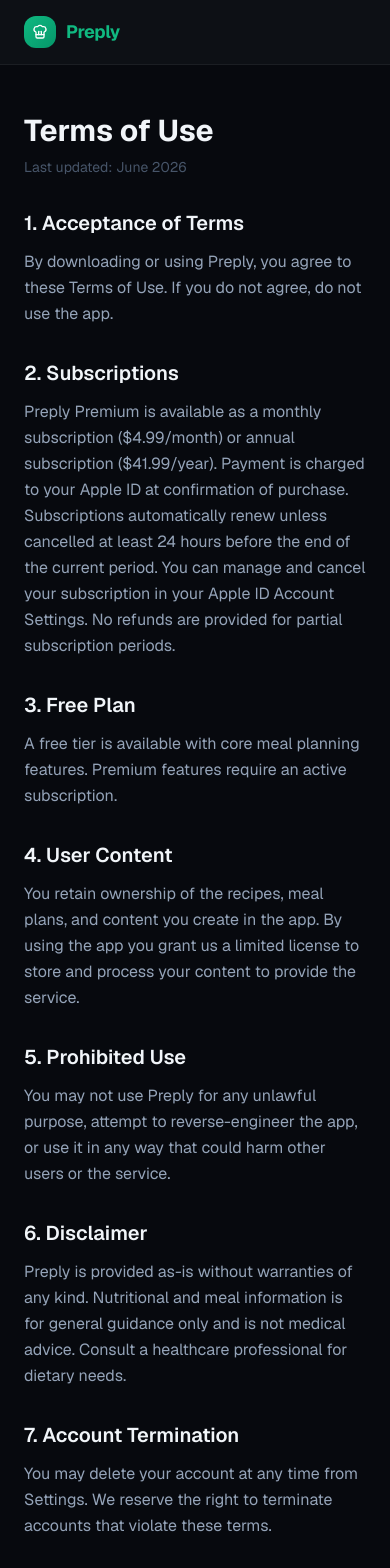
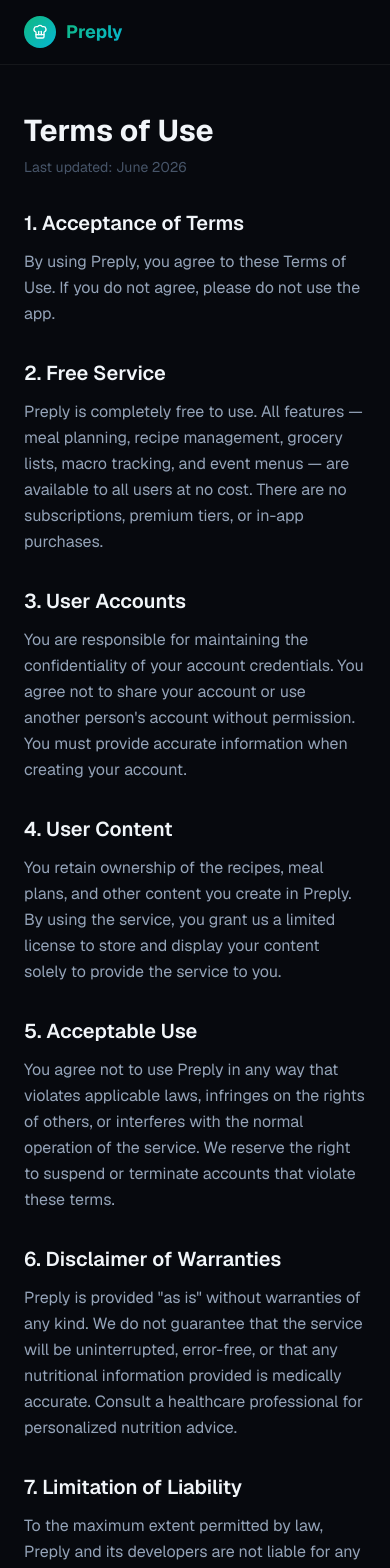
Before and after one commit to domg1821/Preply, a Next.js app: page /terms in a window 390 px wide. Shown: the top 1568 px of the page. Built offline with nearby package versions, Linux system fonts and the light colour scheme.

Commit message:
Build 26: mobile fixes, landing page redesign, clean up privacy/terms
- Bump BUILD_NUMBER to 26
- Remove IAP/subscription references from privacy and terms pages
- All features described as free with no in-app purchases

```diff
--- a/codemagic.yaml
+++ b/codemagic.yaml
@@ -7,7 +7,7 @@
         - app_store_credentials
         - preply_secrets
       vars:
-        BUILD_NUMBER: 25
+        BUILD_NUMBER: 26
       xcode: latest
       cocoapods: default
     scripts:
--- a/src/app/privacy/page.tsx
+++ b/src/app/privacy/page.tsx
@@ -6,48 +6,62 @@
 export default function PrivacyPage() {
   return (
     <div className="min-h-screen flex flex-col" style={{ background: 'var(--bg)' }}>
-      <header className="sticky top-0 z-50 flex items-center gap-3 px-6 py-4 border-b border-[var(--border)]"
-        style={{ background: 'rgba(14,17,23,0.95)', backdropFilter: 'blur(12px)' }}>
+      <header className="sticky top-0 z-50 flex items-center gap-3 px-6 py-4 border-b"
+        style={{ background: 'rgba(7,9,14,0.95)', backdropFilter: 'blur(16px)', borderColor: 'var(--border)' }}>
         <Link href="/" className="flex items-center gap-2.5">
-          <div className="w-8 h-8 rounded-xl flex items-center justify-center"
-            style={{ background: 'linear-gradient(135deg, #10B981, #059669)' }}>
+          <div className="w-8 h-8 rounded-2xl flex items-center justify-center"
+            style={{ background: 'linear-gradient(135deg, #10B981, #06B6D4)' }}>
             <ChefHat size={16} className="text-white" />
           </div>
-          <span className="text-lg font-bold tracking-tight" style={{ color: '#10B981' }}>Preply</span>
+          <span className="text-lg font-bold gradient-text">Preply</span>
         </Link>
       </header>
+
       <main className="flex-1 max-w-3xl mx-auto px-6 py-12 w-full">
         <h1 className="text-3xl font-bold text-[var(--text)] mb-2">Privacy Policy</h1>
-        <p className="text-sm text-[var(--text-muted)] mb-8">Last updated: June 2026</p>
-        <div className="space-y-8 text-[var(--text-dim)]">
+        <p className="text-sm mb-8" style={{ color: 'var(--text-muted)' }}>Last updated: June 2026</p>
+
+        <div className="space-y-8" style={{ color: 'var(--text-dim)' }}>
           <section>
             <h2 className="text-xl font-semibold text-[var(--text)] mb-3">1. Information We Collect</h2>
-            <p className="leading-relaxed">We collect your email address and password when you create an account, and the meal plans, recipes, and grocery lists you create in the app. We also collect basic usage data to improve the app.</p>
+            <p className="leading-relaxed">We collect your email address and password when you create an account, and the meal plans, recipes, grocery lists, and nutrition logs you create in the app. We also collect basic usage data to improve the service.</p>
           </section>
+
           <section>
             <h2 className="text-xl font-semibold text-[var(--text)] mb-3">2. How We Use Your Information</h2>
-            <p className="leading-relaxed">We use your information to provide the Preply service, process subscription payments, send transactional emails such as password resets, and respond to support requests. We do not sell your personal information.</p>
+            <p className="leading-relaxed">We use your information solely to provide and improve the Preply service — including syncing your data across devices, sending transactional emails such as password resets, and responding to support requests. We do not sell your personal information to third parties.</p>
           </section>
+
           <section>
-            <h2 className="text-xl font-semibold text-[var(--text)] mb-3">3. In-App Purchases</h2>
-            <p className="leading-relaxed">Premium subscriptions purchased through the iOS app are processed by Apple. We do not store your payment card information. Subscription management is handled through your Apple ID Account Settings.</p>
+            <h2 className="text-xl font-semibold text-[var(--text)] mb-3">3. Payments</h2>
+            <p className="leading-relaxed">Preply is free to use and does not currently offer in-app purchases or paid subscriptions. We do not collect or store any payment information.</p>
           </section>
+
           <section>
             <h2 className="text-xl font-semibold text-[var(--text)] mb-3">4. Data Storage</h2>
             <p className="leading-relaxed">Your data is stored securely using Supabase on AWS infrastructure with industry-standard encryption in transit and at rest.</p>
           </section>
+
           <section>
             <h2 className="text-xl font-semibold text-[var(--text)] mb-3">5. Data Deletion</h2>
-            <p className="leading-relaxed">You can delete your account and all associated data at any time from Settings in the app. Deletion is permanent and cannot be undone.</p>
+            <p className="leading-relaxed">You can delete your account and all associated data at any time from the Settings screen in the app. Deletion is permanent and cannot be undone.</p>
           </section>
+
           <section>
-            <h2 className="text-xl font-semibold text-[var(--text)] mb-3">6. Contact</h2>
-            <p className="leading-relaxed">For privacy questions, contact us at <a href="mailto:domgbp21@gmail.com" className="text-[#10B981] hover:underline">domgbp21@gmail.com</a>.</p>
+            <h2 className="text-xl font-semibold text-[var(--text)] mb-3">6. Third-Party Services</h2>
+            <p className="leading-relaxed">We use Supabase for authentication and data storage. Their privacy practices are governed by the <a href="https://supabase.com/privacy" target="_blank" rel="noopener noreferrer" className="hover:underline" style={{ color: '#10B981' }}>Supabase Privacy Policy</a>.</p>
+          </section>
+
+          <section>
+            <h2 className="text-xl font-semibold text-[var(--text)] mb-3">7. Contact</h2>
+            <p className="leading-relaxed">For privacy questions, contact us at <a href="mailto:domgbp21@gmail.com" className="hover:underline" style={{ color: '#10B981' }}>domgbp21@gmail.com</a>.</p>
           </section>
         </div>
       </main>
-      <footer className="border-t border-[var(--border)] px-6 py-6 text-center text-sm text-[var(--text-muted)]">
-        © {new Date().getFullYear()} Preply · <Link href="/terms" className="hover:text-white transition-colors">Terms of Use</Link>
+
+      <footer className="border-t px-6 py-6 text-center text-sm" style={{ borderColor: 'var(--border)', color: 'var(--text-muted)' }}>
+        © {new Date().getFullYear()} Preply ·{' '}
+        <Link href="/terms" className="hover:text-white transition-colors">Terms of Use</Link>
       </footer>
     </div>
   );
--- a/src/app/terms/page.tsx
+++ b/src/app/terms/page.tsx
@@ -6,56 +6,72 @@
 export default function TermsPage() {
   return (
     <div className="min-h-screen flex flex-col" style={{ background: 'var(--bg)' }}>
-      <header className="sticky top-0 z-50 flex items-center gap-3 px-6 py-4 border-b border-[var(--border)]"
-        style={{ background: 'rgba(14,17,23,0.95)', backdropFilter: 'blur(12px)' }}>
+      <header className="sticky top-0 z-50 flex items-center gap-3 px-6 py-4 border-b"
+        style={{ background: 'rgba(7,9,14,0.95)', backdropFilter: 'blur(16px)', borderColor: 'var(--border)' }}>
         <Link href="/" className="flex items-center gap-2.5">
-          <div className="w-8 h-8 rounded-xl flex items-center justify-center"
-            style={{ background: 'linear-gradient(135deg, #10B981, #059669)' }}>
+          <div className="w-8 h-8 rounded-2xl flex items-center justify-center"
+            style={{ background: 'linear-gradient(135deg, #10B981, #06B6D4)' }}>
             <ChefHat size={16} className="text-white" />
           </div>
-          <span className="text-lg font-bold tracking-tight" style={{ color: '#10B981' }}>Preply</span>
+          <span className="text-lg font-bold gradient-text">Preply</span>
         </Link>
       </header>
+
       <main className="flex-1 max-w-3xl mx-auto px-6 py-12 w-full">
         <h1 className="text-3xl font-bold text-[var(--text)] mb-2">Terms of Use</h1>
-        <p className="text-sm text-[var(--text-muted)] mb-8">Last updated: June 2026</p>
-        <div className="space-y-8 text-[var(--text-dim)]">
+        <p className="text-sm mb-8" style={{ color: 'var(--text-muted)' }}>Last updated: June 2026</p>
+
+        <div className="space-y-8" style={{ color: 'var(--text-dim)' }}>
           <section>
             <h2 className="text-xl font-semibold text-[var(--text)] mb-3">1. Acceptance of Terms</h2>
-            <p className="leading-relaxed">By downloading or using Preply, you agree to these Terms of Use. If you do not agree, do not use the app.</p>
+            <p className="leading-relaxed">By using Preply, you agree to these Terms of Use. If you do not agree, please do not use the app.</p>
           </section>
+
           <section>
-            <h2 className="text-xl font-semibold text-[var(--text)] mb-3">2. Subscriptions</h2>
-            <p className="leading-relaxed">Preply Premium is available as a monthly subscription ($4.99/month) or annual subscription ($41.99/year). Payment is charged to your Apple ID at confirmation of purchase. Subscriptions automatically renew unless cancelled at least 24 hours before the end of the current period. You can manage and cancel your subscription in your Apple ID Account Settings. No refunds are provided for partial subscription periods.</p>
+            <h2 className="text-xl font-semibold text-[var(--text)] mb-3">2. Free Service</h2>
+            <p className="leading-relaxed">Preply is completely free to use. All features — meal planning, recipe management, grocery lists, macro tracking, and event menus — are available to all users at no cost. There are no subscriptions, premium tiers, or in-app purchases.</p>
           </section>
+
           <section>
-            <h2 className="text-xl font-semibold text-[var(--text)] mb-3">3. Free Plan</h2>
-            <p className="leading-relaxed">A free tier is available with core meal planning features. Premium features require an active subscription.</p>
+            <h2 className="text-xl font-semibold text-[var(--text)] mb-3">3. User Accounts</h2>
+            <p className="leading-relaxed">You are responsible for maintaining the confidentiality of your account credentials. You agree not to share your account or use another person's account without permission. You must provide accurate information when creating your account.</p>
           </section>
+
           <section>
             <h2 className="text-xl font-semibold text-[var(--text)] mb-3">4. User Content</h2>
-            <p className="leading-relaxed">You retain ownership of the recipes, meal plans, and content you create in the app. By using the app you grant us a limited license to store and process your content to provide the service.</p>
+            <p className="leading-relaxed">You retain ownership of the recipes, meal plans, and other content you create in Preply. By using the service, you grant us a limited license to store and display your content solely to provide the service to you.</p>
           </section>
+
           <section>
-            <h2 className="text-xl font-semibold text-[var(--text)] mb-3">5. Prohibited Use</h2>
-            <p className="leading-relaxed">You may not use Preply for any unlawful purpose, attempt to reverse-engineer the app, or use it in any way that could harm other users or the service.</p>
+            <h2 className="text-xl font-semibold text-[var(--text)] mb-3">5. Acceptable Use</h2>
+            <p className="leading-relaxed">You agree not to use Preply in any way that violates applicable laws, infringes on the rights of others, or interferes with the normal operation of the service. We reserve the right to suspend or terminate accounts that violate these terms.</p>
           </section>
+
           <section>
-            <h2 className="text-xl font-semibold text-[var(--text)] mb-3">6. Disclaimer</h2>
-            <p className="leading-relaxed">Preply is provided as-is without warranties of any kind. Nutritional and meal information is for general guidance only and is not medical advice. Consult a healthcare professional for dietary needs.</p>
+            <h2 className="text-xl font-semibold text-[var(--text)] mb-3">6. Disclaimer of Warranties</h2>
+            <p className="leading-relaxed">Preply is provided "as is" without warranties of any kind. We do not guarantee that the service will be uninterrupted, error-free, or that any nutritional information provided is medically accurate. Consult a healthcare professional for personalized nutrition advice.</p>
           </section>
+
           <section>
-            <h2 className="text-xl font-semibold text-[var(--text)] mb-3">7. Account Termination</h2>
-            <p className="leading-relaxed">You may delete your account at any time from Settings. We reserve the right to terminate accounts that violate these terms.</p>
+            <h2 className="text-xl font-semibold text-[var(--text)] mb-3">7. Limitation of Liability</h2>
+            <p className="leading-relaxed">To the maximum extent permitted by law, Preply and its developers are not liable for any indirect, incidental, or consequential damages arising from your use of the service.</p>
           </section>
+
           <section>
-            <h2 className="text-xl font-semibold text-[var(--text)] mb-3">8. Contact</h2>
-            <p className="leading-relaxed">For questions about these terms, contact us at <a href="mailto:domgbp21@gmail.com" className="text-[#10B981] hover:underline">domgbp21@gmail.com</a>.</p>
+            <h2 className="text-xl font-semibold text-[var(--text)] mb-3">8. Changes to Terms</h2>
+            <p className="leading-relaxed">We may update these terms from time to time. Continued use of Preply after changes are posted constitutes acceptance of the updated terms.</p>
+          </section>
+
+          <section>
+            <h2 className="text-xl font-semibold text-[var(--text)] mb-3">9. Contact</h2>
+            <p className="leading-relaxed">For questions about these terms, contact us at <a href="mailto:domgbp21@gmail.com" className="hover:underline" style={{ color: '#10B981' }}>domgbp21@gmail.com</a>.</p>
           </section>
         </div>
       </main>
-      <footer className="border-t border-[var(--border)] px-6 py-6 text-center text-sm text-[var(--text-muted)]">
-        © {new Date().getFullYear()} Preply · <Link href="/privacy" className="hover:text-white transition-colors">Privacy Policy</Link>
+
+      <footer className="border-t px-6 py-6 text-center text-sm" style={{ borderColor: 'var(--border)', color: 'var(--text-muted)' }}>
+        © {new Date().getFullYear()} Preply ·{' '}
+        <Link href="/privacy" className="hover:text-white transition-colors">Privacy Policy</Link>
       </footer>
     </div>
   );
```
